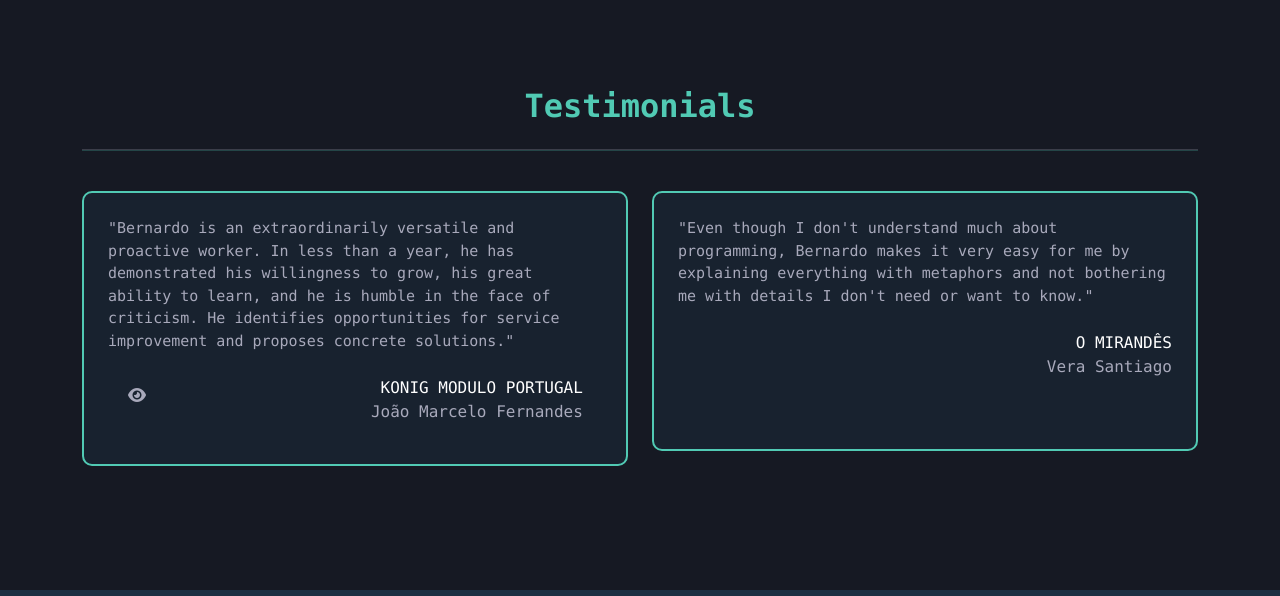
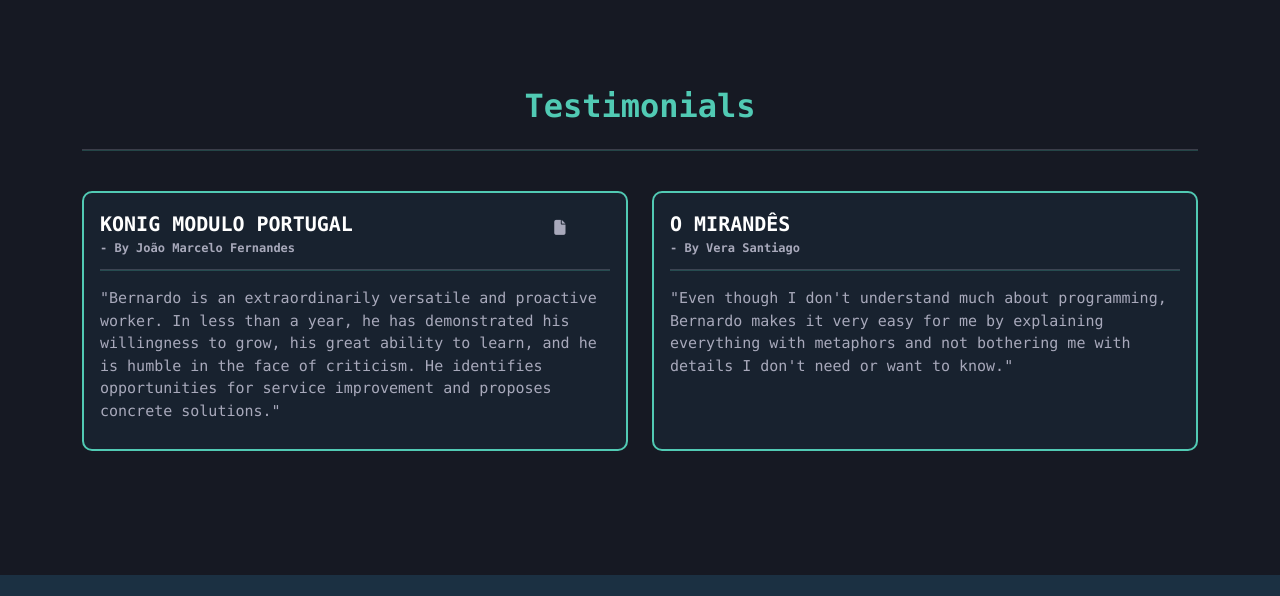
Before and after one commit to devMotcho/My-Portfolio, a plain HTML site: page index.html in a window 1280 px wide. Shown: the part 4618-5214 px from the top of the page. Drawn offline with nearby package versions, Linux system fonts and the light colour scheme.

Commit message:
Updated Testimonial cards user interface

```diff
--- a/index.html
+++ b/index.html
@@ -443,38 +443,39 @@
                      <hr>
                     <div class="row">
                         <div class="col-md-6 slide-in-left">
-                            <div class="my-card my-4 p-4" style="border: 2px solid var(--primary);  min-height:260px;">
+                            <div class="my-card my-4 p-3" style="border: 2px solid var(--primary);  min-height:260px;">
                                 <div class="card-body" style="font-size: 15px;">
-                                    "Bernardo is an extraordinarily versatile and proactive worker. In less than a year, he has demonstrated his willingness to grow, his great ability to learn, and he is humble in the face of criticism. He identifies opportunities for service improvement and proposes concrete solutions."
-                                </div>
-                                <div class="row">
-                                    <div class="col-2 text-start p-2 ms-4 mt-4">
-                                        <a class="testimonial-btn" href="./files/cartakonig.pdf">
-                                            <i class="fa-solid fa-eye"></i>
-                                        </a>
-                                    </div>
-                                    <div class="col-9">
-                                        <div class="card-end text-end text-white mt-4">
-                                            KONIG MODULO PORTUGAL
-                                            <p>João Marcelo Fernandes</p>
-
+                                    <div class="row" style="margin-bottom: -20px;">
+                                        <div class="col-9">
+                                            <div class="text-start text-white fw-bold" style="font-size: 20px;">
+                                                KONIG MODULO PORTUGAL
+                                                <p style="font-size: 12px;">- By João Marcelo Fernandes</p>
+                                            </div>
+                                        </div>
+                                        <div class="col-2 text-end mt-2 ">
+                                            <a class="testimonial-btn" href="./files/cartakonig.pdf">
+                                                <i class="fa-solid fa-file"></i>
+                                            </a>
                                         </div>
                                     </div>
+                                    <hr>
+                                    "Bernardo is an extraordinarily versatile and proactive worker. In less than a year, he has demonstrated his willingness to grow, his great ability to learn, and he is humble in the face of criticism. He identifies opportunities for service improvement and proposes concrete solutions."
                                 </div>
                             </div>
                         </div>
                         <div class="col-md-6 slide-in-right">
-                            <div class="my-card my-4 p-4" style=" border: 2px solid var(--primary); min-height:260px">
+                            <div class="my-card my-4 p-3" style=" border: 2px solid var(--primary); min-height:260px">
                                 <div class="card-body" style="font-size: 15px;">
-                                    "Even though I don't understand much about programming, Bernardo makes it very easy for me by explaining everything with metaphors and not bothering me with details I don't need or want to know."
-                                </div>
-                                <div class="row">
-                                    <div class="col d-flex justify-content-end align-items-end">
-                                        <div class="card-end text-end text-white mt-4">
-                                            O MIRANDÊS
-                                            <p>Vera Santiago</p>
+                                    <div class="row" style="margin-bottom: -20px;">
+                                        <div class="col-9">
+                                            <div class="text-start text-white fw-bold" style="font-size: 20px;">
+                                                O MIRANDÊS
+                                                <p style="font-size: 12px;">- By Vera Santiago</p>
+                                            </div>
                                         </div>
                                     </div>
+                                    <hr>
+                                    "Even though I don't understand much about programming, Bernardo makes it very easy for me by explaining everything with metaphors and not bothering me with details I don't need or want to know."
                                 </div>
                             </div>
                         </div>
@@ -528,7 +529,7 @@
                 </div>
                 <div class="d-flex justify-content-center">
                     <small class=" copyright mb-0 mt-4">
-                        &copy; Copyright 2024 <a href="https://github.com/devMotcho/">Motcho</a>
+                        &copy; Copyright 2025 <a href="https://github.com/devMotcho/">Motcho</a>
                     </small>
                 </div>
             </div>
```
